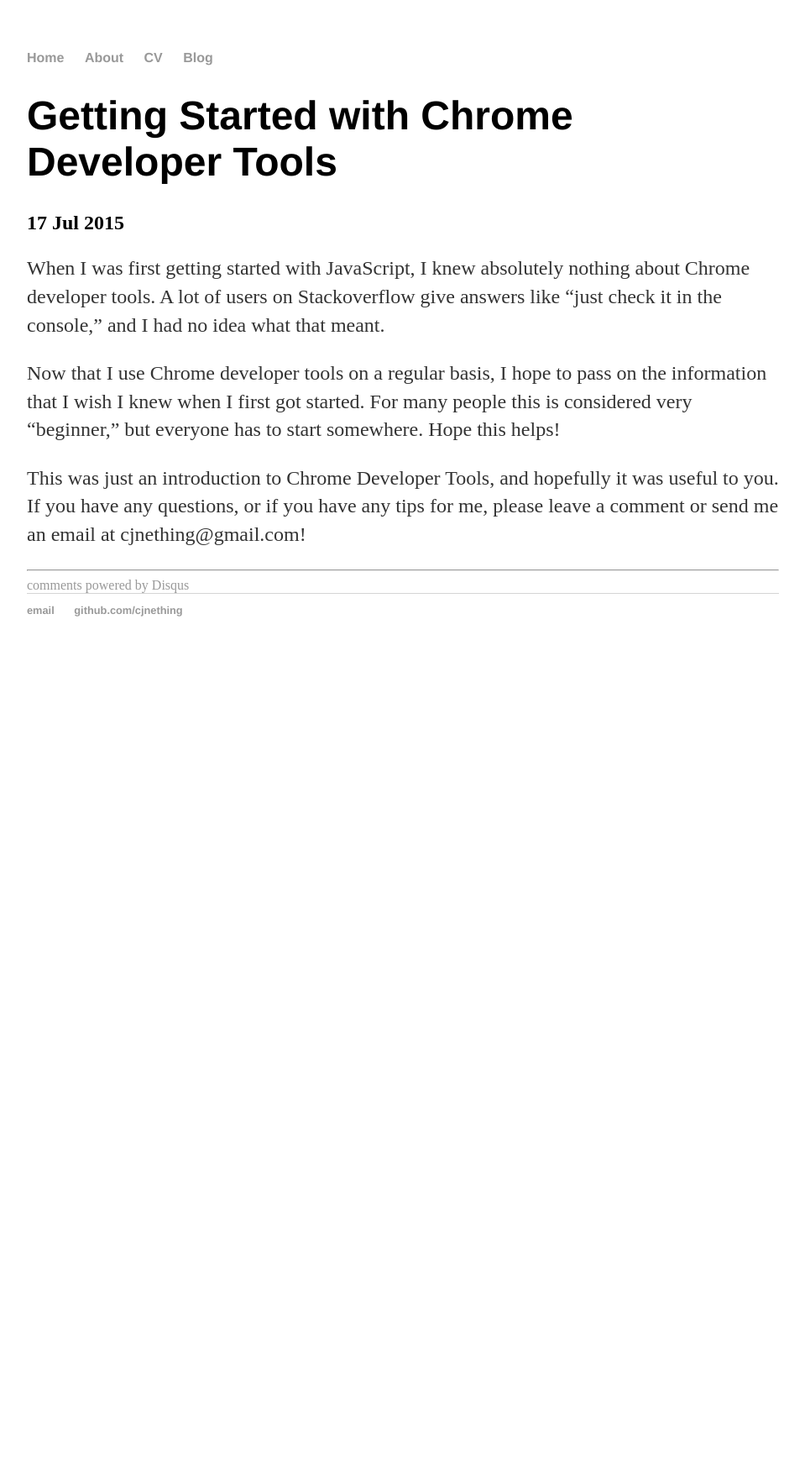
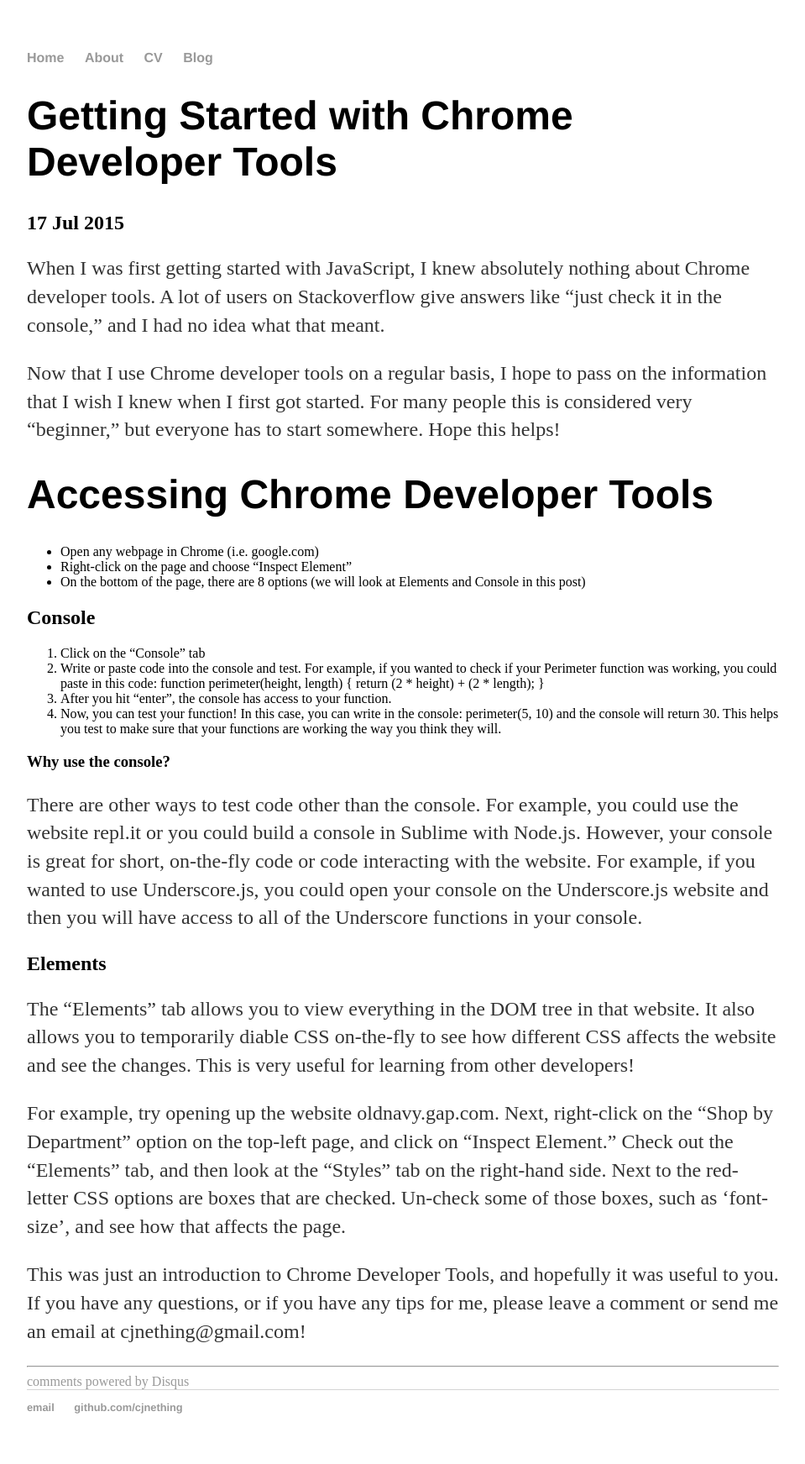
Before and after one commit to cjnething/cjnething.github.io, a Jekyll site: the page built from _posts/2015-07-17-get-started-with-chrome-developer-tools.md, in a window 1280 px wide. Shown: the whole page at 84% size, without its empty margins (160-1119 px from the left). Built offline with Jekyll 4.4.1, drawn with Linux system fonts in a browser that asks for light colours; comment, search, counter and statistics services are not loaded; before the commit the page ends 900 px from its top, so only the background shows below that.

Commit message:
(feat) Write sections on the Console and Elements tabs

```diff
--- a/_posts/2015-07-17-get-started-with-chrome-developer-tools.md
+++ b/_posts/2015-07-17-get-started-with-chrome-developer-tools.md
@@ -11,5 +11,33 @@ Now that I use Chrome developer tools on a regular basis, I hope to pass on the
 when I first got started. For many people this is considered very "beginner," but everyone has to start somewhere.
 Hope this helps!
 
+# Accessing Chrome Developer Tools
+- Open any webpage in Chrome (i.e. google.com)
+- Right-click on the page and choose "Inspect Element"
+- On the bottom of the page, there are 8 options (we will look at Elements and Console in this post)
+
+## Console
+1. Click on the "Console" tab
+2. Write or paste code into the console and test. For example, if you wanted to check if your Perimeter function was working, you could paste in this code:
+function perimeter(height, length) {
+  return (2 * height) + (2 * length);
+}
+3. After you hit "enter", the console has access to your function.
+4. Now, you can test your function! In this case, you can write in the console:
+   perimeter(5, 10)
+   and the console will return 30. This helps you test to make sure that your functions are working the way you think they will.
+
+### Why use the console?
+There are other ways to test code other than the console. For example, you could use the website repl.it or you could build a console in Sublime with Node.js. However, your console is great for short, on-the-fly code or code interacting with the website. For example, if you wanted to use Underscore.js, you could open your console on the Underscore.js website and then you will have access to all of the Underscore functions in your console.
+
+## Elements
+The "Elements" tab allows you to view everything in the DOM tree in that website. It also allows you to temporarily diable CSS on-the-fly to see how different CSS affects the website and see the changes. This is very useful for learning from other developers!
+
+For example, try opening up the website oldnavy.gap.com.
+Next, right-click on the "Shop by Department" option on the top-left page, and click on "Inspect Element."
+Check out the "Elements" tab, and then look at the "Styles" tab on the right-hand side.
+Next to the red-letter CSS options are boxes that are checked. Un-check some of those boxes, such as 'font-size', and see how that affects the page.
+
+
 
 This was just an introduction to Chrome Developer Tools, and hopefully it was useful to you. If you have any questions, or if you have any tips for me, please leave a comment or send me an email at cjnething@gmail.com!
```
